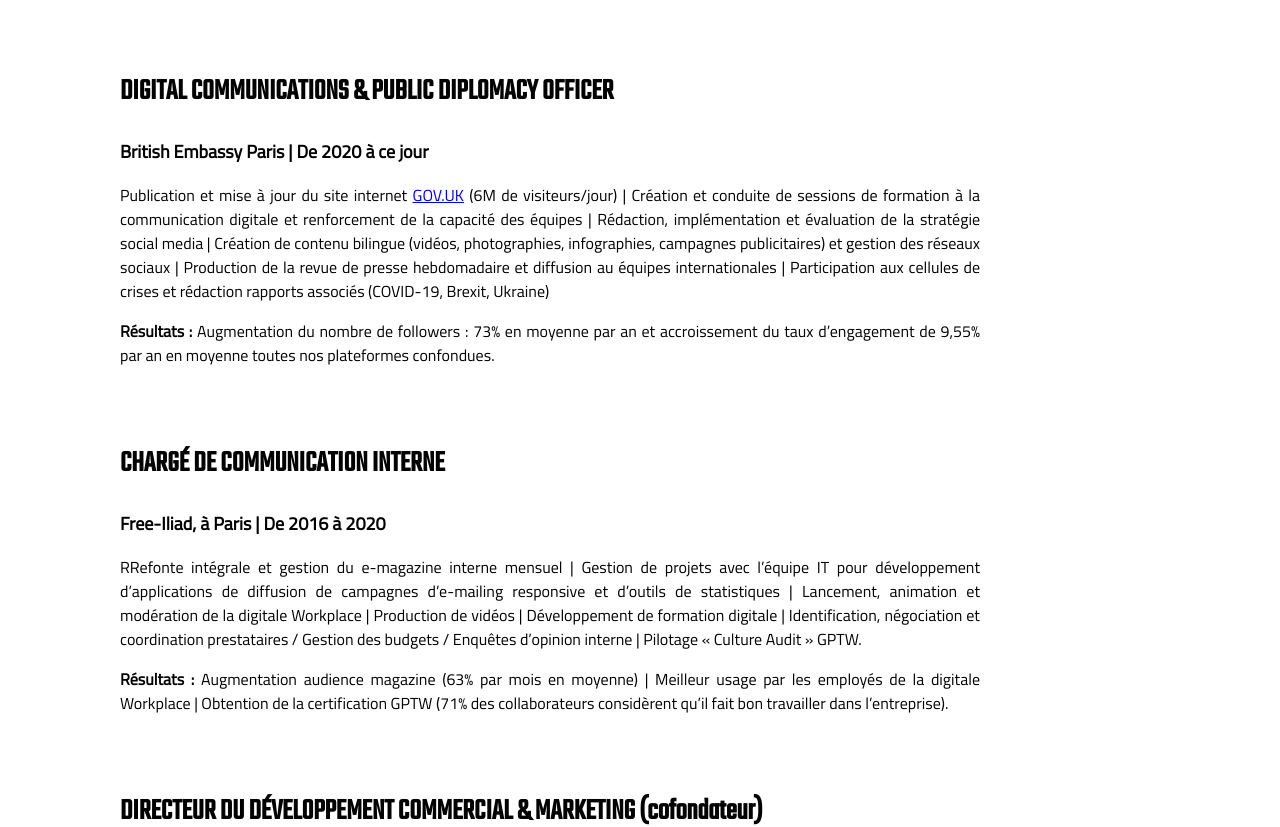
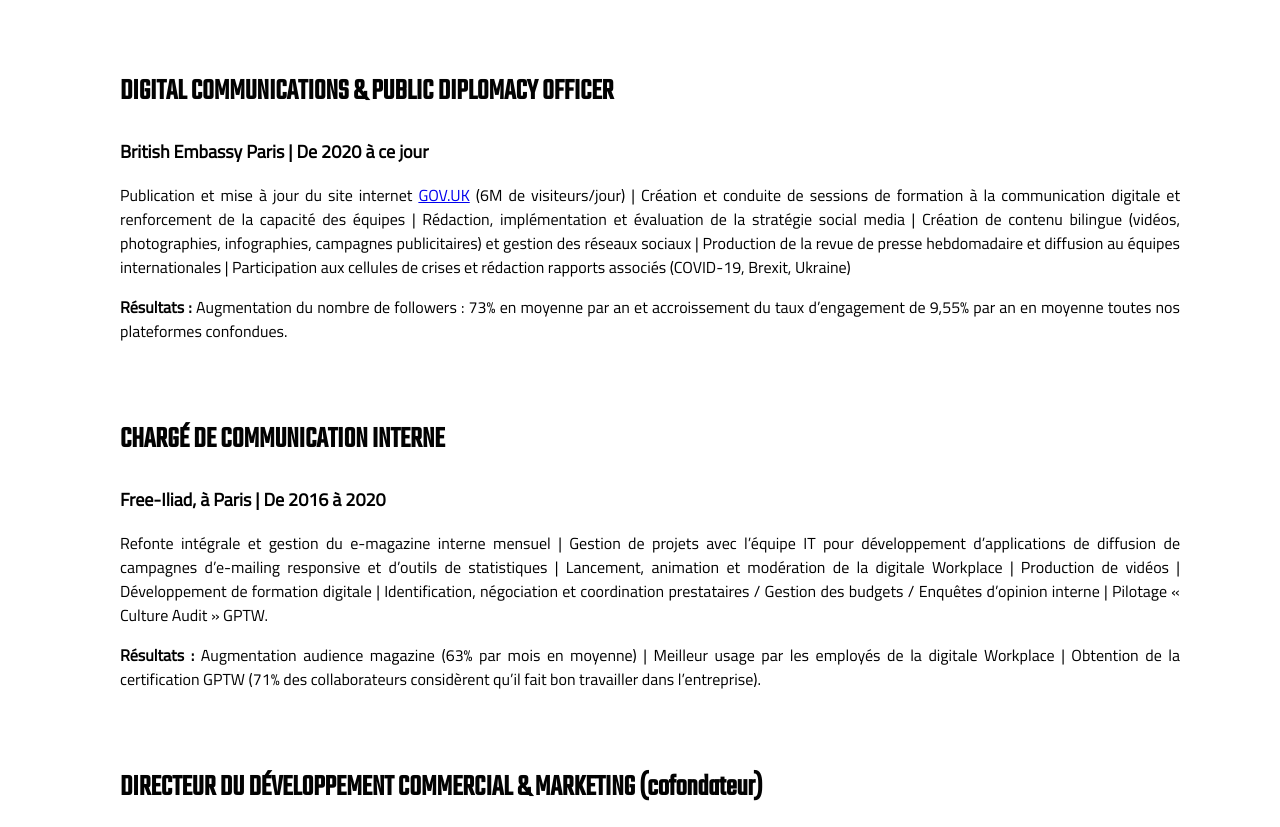
Before and after one commit to jhty75/myresume, a Next.js app: page / in a window 1280 px wide. Shown: the part 3200-4027 px from the top of the page. Built offline with nearby package versions, Linux system fonts and the light colour scheme.

Commit message:
myresume

```diff
--- a/components/ProExperience.js
+++ b/components/ProExperience.js
@@ -34,7 +34,7 @@ function ProExperience() {
             </div>
             <p className={styles.jobPlaces}>Free-Iliad, à Paris |
                 De 2016 à 2020</p>
-            <p className={styles.jobMission}>RRefonte intégrale et gestion du e-magazine interne mensuel | Gestion
+            <p className={styles.jobMission}>Refonte intégrale et gestion du e-magazine interne mensuel | Gestion
                 de projets avec l’équipe IT pour développement d’applications de diffusion
                 de campagnes d’e-mailing responsive et d’outils de statistiques | Lancement, animation et modération
                 de la digitale Workplace | Production
--- a/styles/Education.module.css
+++ b/styles/Education.module.css
@@ -3,7 +3,7 @@
     padding-bottom: 50px;
     /* margin-left: 120px;
     margin-right: 100px; */
-    width: 100%;
+    width: 100vw;
     background-color: rgb(245, 245, 245);
 }
 
@@ -48,12 +48,10 @@
 
     .mainTitle {
         text-align: center;
+        margin: 0rem 0.5rem;
+
     }
 
-
-    .mainTitle {
-      margin: 0rem 0.5rem;
-    }
 
     .diplomaTitle {
         margin: 1rem 0.5rem;
--- a/styles/ProExperience.module.css
+++ b/styles/ProExperience.module.css
@@ -1,16 +1,17 @@
 .mainContainer {
     padding-top: 50px;
     padding-bottom: 50px;
-    margin-left: 120px;
-    margin-right: 100px;
-    width: 100%;
+    /* margin-left: 120px;
+    margin-right: 100px; */
+    width: 100vw;
 }
 
 .mainTitle {
     font-family: "teko";
     font-size: 68px;
     color: rgb(0, 0, 0);
-
+    margin-left: 120px;
+    margin-right: 100px;
 }
 
 .jobTitle {
@@ -18,6 +19,8 @@
     font-size: 30px;
     color: rgb(2, 2, 2);
     padding-top: 50px;
+    margin-left: 120px;
+    margin-right: 100px;
 
 
 }
@@ -28,6 +31,8 @@
     font-size: 18px;
     font-weight: bold;
     text-align: justify;
+    margin-left: 120px;
+    margin-right: 100px;
 
 
 
@@ -38,6 +43,8 @@
     font-size: 16px;
     margin-right: 200px;
     text-align: justify;
+    margin-left: 120px;
+    margin-right: 100px;
 
 }
 
```
